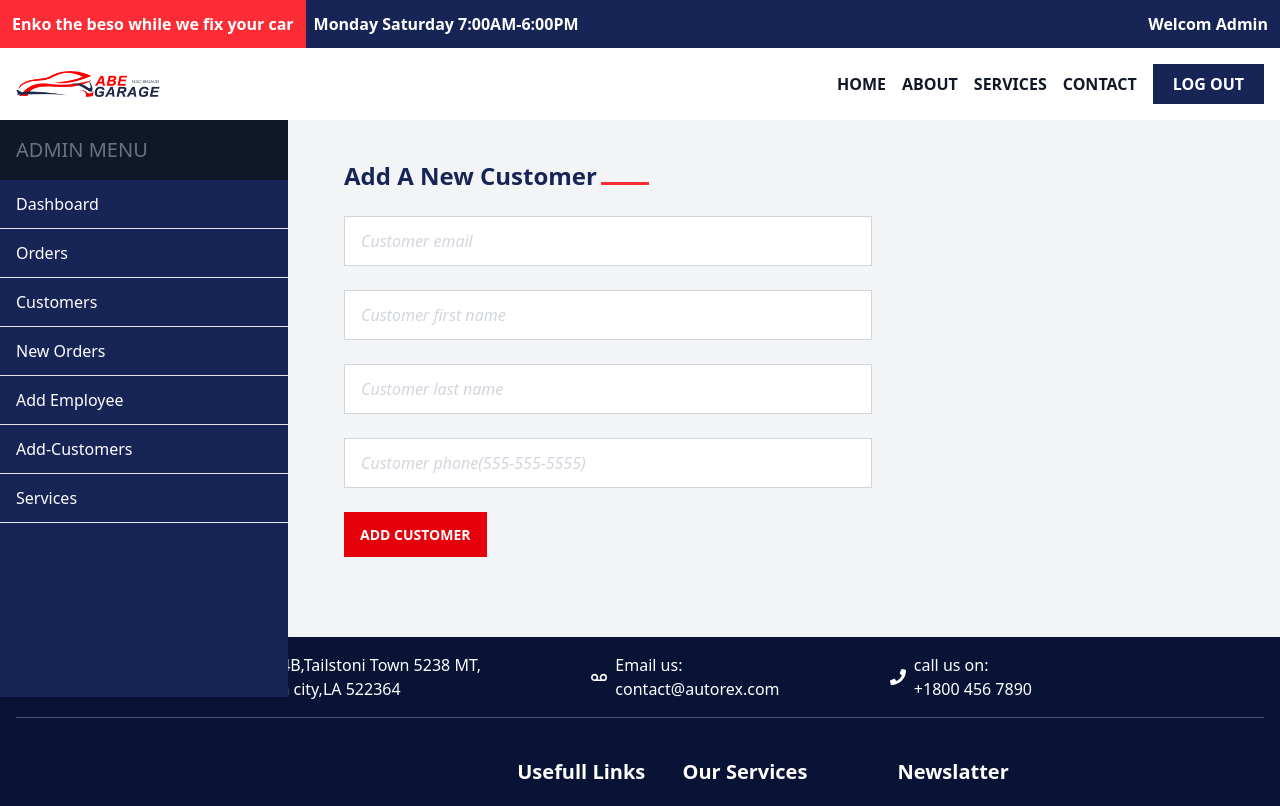
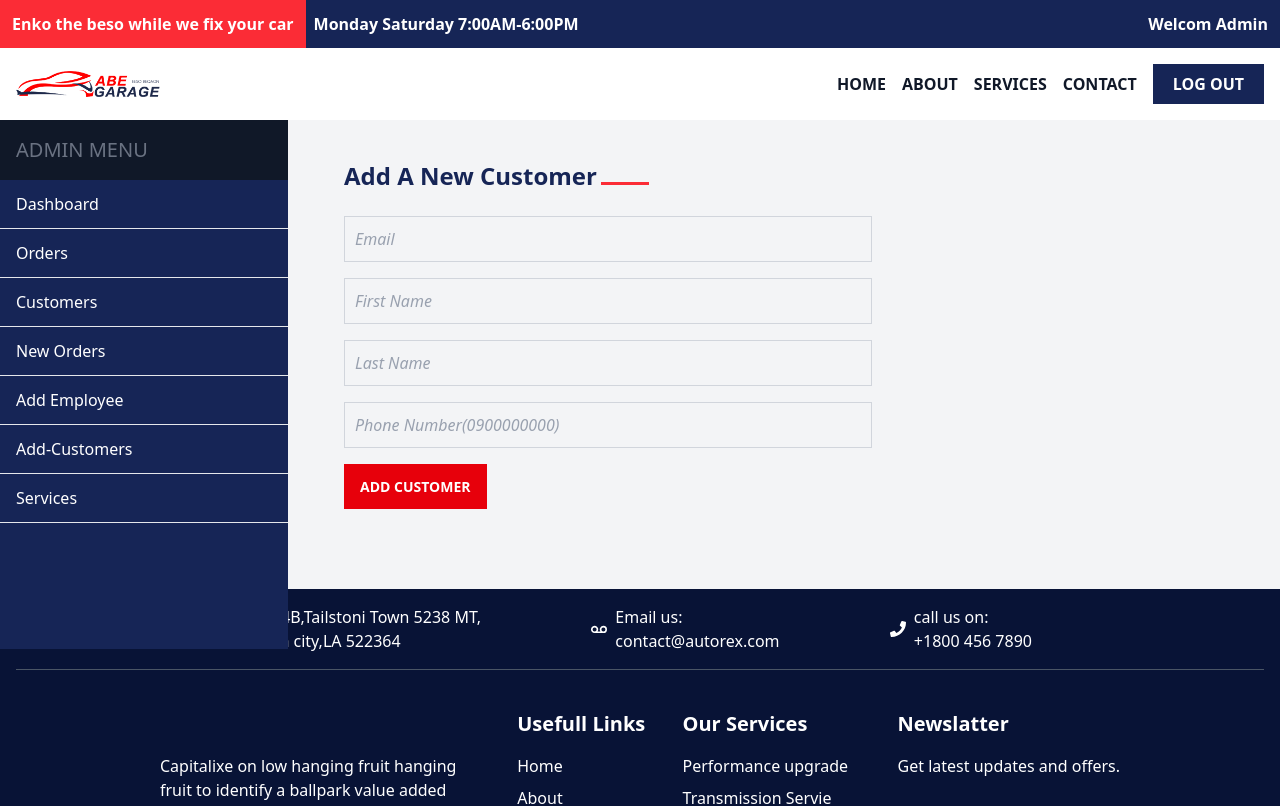
Before and after one commit to Fitsum1101/Abi-garagi, a React (Vite) app in the folder Front-end/: page /admin/add-customer in a window 1280 px wide. Shown: the top 806 px of the page. Built offline with nearby package versions, Linux system fonts and the light colour scheme.

Commit message:
add customer connected to the server with validation

```diff
--- a/Front-end/src/pages/Admin/Addcustomer.jsx
+++ b/Front-end/src/pages/Admin/Addcustomer.jsx
@@ -1,50 +1,194 @@
 import React from "react";
 import Input from "../../components/Input/Input";
+import { ClipLoader } from "react-spinners";
 
-//
+import { Form, useNavigation, data, useActionData } from "react-router-dom";
+import { useState } from "react";
+import { useEffect } from "react";
 
+const successMessage = () => {
+  setTimeout(() => {
+    return (
+      <p className="text-green-600 bg-green-50 border-l-4 border-green-500 px-4 py-2 rounded-md shadow-sm text-sm font-medium">
+        customer added successfuly
+      </p>
+    );
+  }, 2000);
+};
 const Addcustomer = () => {
+  const action = useActionData();
+  const navigation = useNavigation();
+  const isSubmitting = navigation.state === "submitting";
+  const [success, setSuccess] = useState(false);
+
+  useEffect(() => {
+    const isSetTimeout = action && action.success && true;
+    if (isSetTimeout) {
+      setSuccess(() => {
+        return action.success;
+      });
+      const timeoutId = setTimeout(() => {
+        setSuccess(false);
+      }, 2000);
+      return () => {
+        if (timeoutId) {
+          clearTimeout(timeoutId);
+        }
+      };
+    }
+  }, [action]);
+
   return (
     <div className="mt-10 mb-20">
       <p className="text-2xl font-semibold mb-6 text-blue-950 capitalize">
         Add a new customer
         <span className="inline-block h-[.2rem] w-[3rem] self-center ml-1 bg-red-500"></span>
       </p>
-      <form className="flex w-[60%]  flex-col gap-6" action="">
-        <input
-          className="px-4 py-3 border-1 italic outline-none border-gray-300 bg-white  placeholder:text-gray-300"
-          type="email"
-          name="email"
-          placeholder="Customer email"
-          id="email"
-        />
-        <input
-          type="text"
-          className="px-4 py-3 outline-none border-1 italic border-gray-300 bg-white  placeholder:text-gray-300"
-          placeholder="Customer first name"
-          name="firstName"
-          id="firstName"
-        />
-        <input
-          type="text"
-          name="lastName"
-          placeholder="Customer last name"
-          className="px-4 py-3 border-1 outline-none italic border-gray-300 bg-white  placeholder:text-gray-300"
-          id="lastName"
-        />
-        <input
-          type="text"
-          className="px-4 py-3 outline-none border-1 italic border-gray-300 bg-white  placeholder:text-gray-300"
-          placeholder="Customer phone(555-555-5555)"
-          name="phone"
-          id="phone"
-        />
+      <Form method="post" className="flex w-[60%]   flex-col gap-4">
+        {success && (
+          <p className="text-green-600 bg-green-50 border-l-4 border-green-500 px-4 py-2 rounded-md shadow-sm text-sm font-medium">
+            customer added successfuly
+          </p>
+        )}
+        <div className="w-full flex flex-col gap-4">
+          <Input
+            type={"email"}
+            width={"100%"}
+            name={"email"}
+            placeholder={"email"}
+            pl={20}
+            py={10}
+            serverError={action && action.email && action.email}
+          />
+          <Input
+            type={"text"}
+            width={"100%"}
+            name={"firstName"}
+            placeholder={"first name"}
+            pl={20}
+            py={10}
+            serverError={action && action.firstName && action.firstName}
+          />
+          <Input
+            type={"text"}
+            width={"100%"}
+            name={"lastName"}
+            placeholder={"last name"}
+            pl={20}
+            py={10}
+            serverError={action && action.lastName && action.lastName}
+          />
+          <Input
+            type={"text"}
+            width={"100%"}
+            name={"phone"}
+            placeholder={"phone number(0900000000)"}
+            pl={20}
+            py={10}
+            serverError={action && action.phone && action.phone}
+          />
+        </div>
         <button className="self-start cursor-pointer text-center uppercase px-4 text-[14px] py-3 text-white bg-red-600 font-bold">
           Add customer
         </button>
-      </form>
+        {isSubmitting && (
+          <ClipLoader
+            loading={isSubmitting}
+            size={50}
+            color="#333"
+            aria-label="Loading Spinner"
+          />
+        )}
+      </Form>
     </div>
   );
 };
 
 export default Addcustomer;
+
+export const action = async ({ request }) => {
+  try {
+    const formData = await request.formData();
+    const formDatas = Object.fromEntries(formData.entries());
+
+    const error = {};
+
+    for (let input in formDatas) {
+      if (input === "email") {
+        if (formDatas[input].trim().length === 0)
+          error[input] =
+            "Please enter a valid email address (e.g., example@domain.com).";
+      } else if (input === "firstName") {
+        if (
+          formDatas[input].trim().length === 0 ||
+          /\d/.test(formDatas[input]) === true
+        )
+          error[input] =
+            "First name is required and should only contain letters.";
+      } else if (input === "lastName") {
+        if (
+          formDatas[input].trim().length === 0 ||
+          /\d/.test(formDatas[input]) === true
+        )
+          error[input] =
+            "last name is required and should only contain letters.";
+      } else if (input === "phone") {
+        if (/[a-zA-Z]/.test(formDatas[input]) === true) {
+          error[input] = "Please enter valid phone number (e.g., 0927263385).";
+        } else if (
+          formDatas[input].length > 10 ||
+          formDatas[input].length < 10
+        ) {
+          error[input] =
+            "Phone number must be exactly 10 digits (e.g., 0927263385)";
+        } else if (formDatas[input].slice(0, 2) !== "09") {
+          error[input] = "phone number needs to start with 09";
+        }
+      }
+    }
+
+    if (Object.keys(error).length > 0) {
+      return data({ ...error }, { status: 400 });
+    }
+
+    const toApiData = {
+      customer_email: formDatas.email,
+      customer_phone_number: formDatas.phone,
+      customer_first_name: formDatas.firstName,
+      customer_last_name: formDatas.lastName,
+    };
+
+    const response = await fetch("http://localhost:3000/customer", {
+      method: "POST",
+      headers: {
+        "Content-Type": "application/json",
+      },
+      body: JSON.stringify(toApiData),
+    });
+
+    let errorData;
+    const serverErrorData = {};
+    if (!response.ok) {
+      if (response.status === 400) {
+        errorData = await response.json();
+        errorData = errorData.error;
+        if (errorData.name === "customer_email") {
+          serverErrorData["email"] = errorData.msg;
+        } else if (errorData.name === "customer_first_name") {
+          serverErrorData["firstName"] = errorData.msg;
+        } else if (errorData.name === "customer_last_name") {
+          serverErrorData["lastName"] = errorData.msg;
+        } else {
+          serverErrorData["phone"] = errorData.msg;
+        }
+        console.log(serverErrorData);
+        return data({ ...serverErrorData }, { status: 400 });
+      }
+    }
+    const serverData = await response.json();
+    return data({ ...serverData }, { status: 201 });
+  } catch (error) {
+    console.error("Action error:", error);
+    return { error: "Submission failed" };
+  }
+};
```
